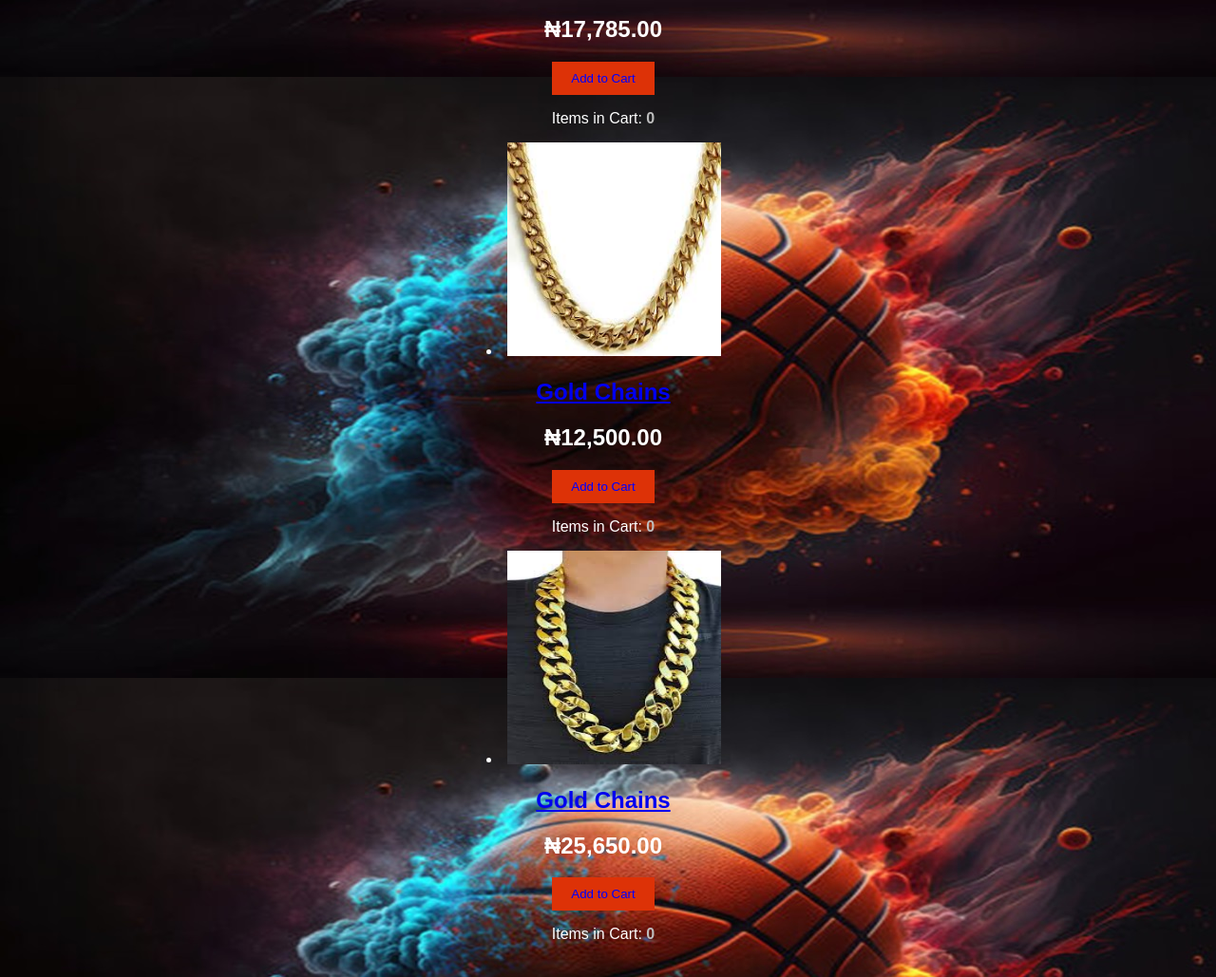
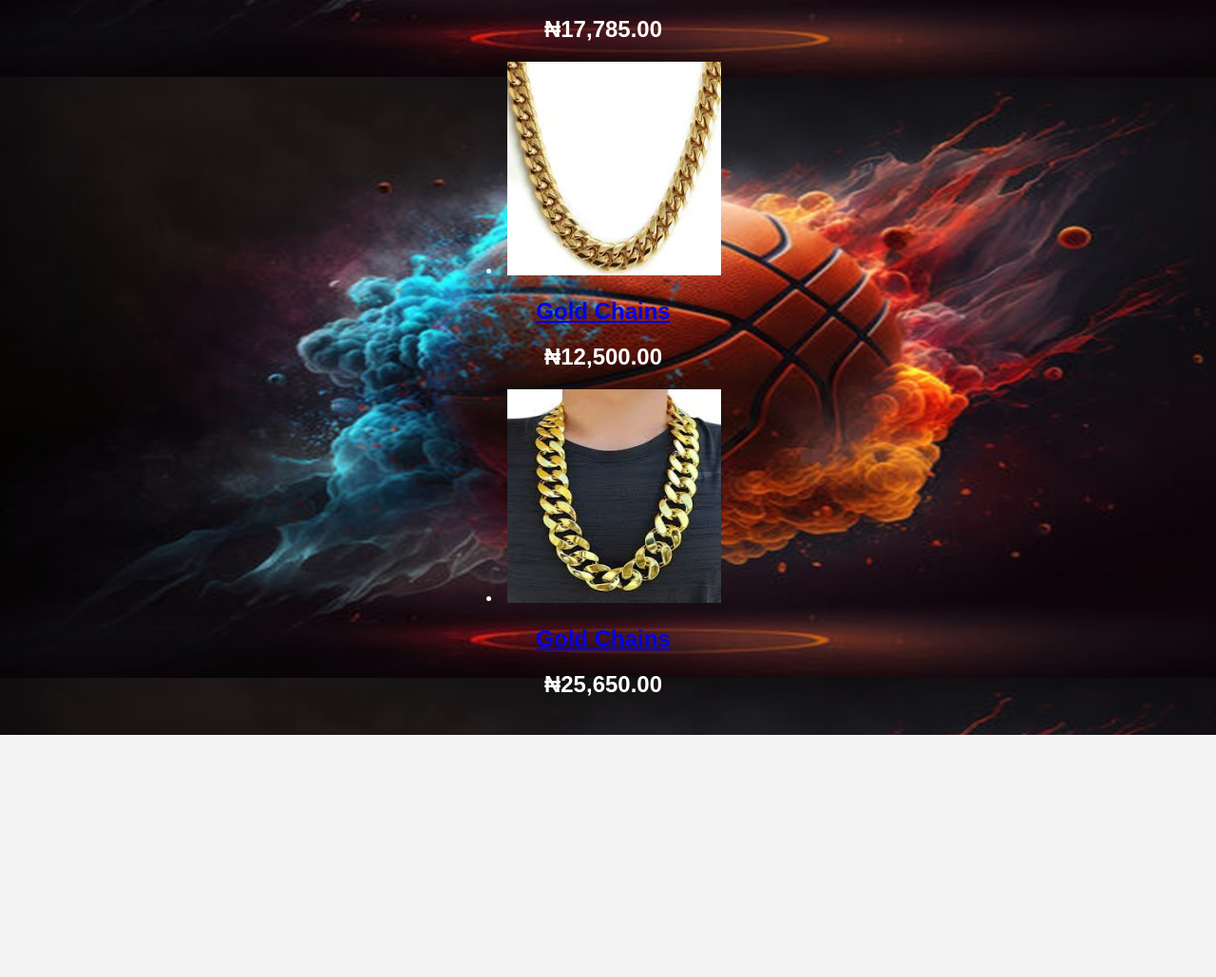
Before and after one commit to Draxler276/user-247-website, a plain HTML site: page gold chains.html in a window 1280 px wide. Shown: the part 1185-2214 px from the top of the page at 95% size. After the commit the page ends 1959 px from the top, so only its background shows below. Drawn offline with Linux system fonts and the light colour scheme.

Commit message:
Update gold chains.html

```diff
--- a/gold chains.html
+++ b/gold chains.html
@@ -94,8 +94,7 @@ zz
     <a href="unknown_13.html"> <img src="gold_chains_3.jpg" width="225" height="225"></a>
         <a href="unknown_13.html"><p><h2>Gold Chains</h2></p></a>
     <p><h2>₦17,785.00</h2></p>
-    <button id="add-to-cart-button">Add to Cart</button></a>
-    <p>Items in Cart: <span id="cart-count">0</span></p>
+
 
     <script src="app.js"></script>
     </p></li>
@@ -104,8 +103,6 @@ zz
     <a href="unknown_14.html"> <img src="gold_chains_4.jpg" width="225" height="225"></a>
         <a href="unknown_14.html"><p><h2>Gold Chains</h2></p></a>
     <p><h2> ₦12,500.00</h2></p>
-    <button id="add-to-cart-button">Add to Cart</button></a>
-    <p>Items in Cart: <span id="cart-count">0</span></p>
 
     <script src="app.js"></script>
     </p></li>
@@ -114,8 +111,7 @@ zz
     <a href="unknown_15.html"><img src="gold_chains_5.jpg" width="225" height="225"></a>
         <a href="unknown_15.html"><p><h2>Gold Chains</h2></p></a>
 </p><h2> ₦25,650.00<h2></h2>
- <button id="add-to-cart-button">Add to Cart</button></a>
- <p>Items in Cart: <span id="cart-count">0</span></p>
+
 
     <script src="app.js"></script>
 </p></li>
```
